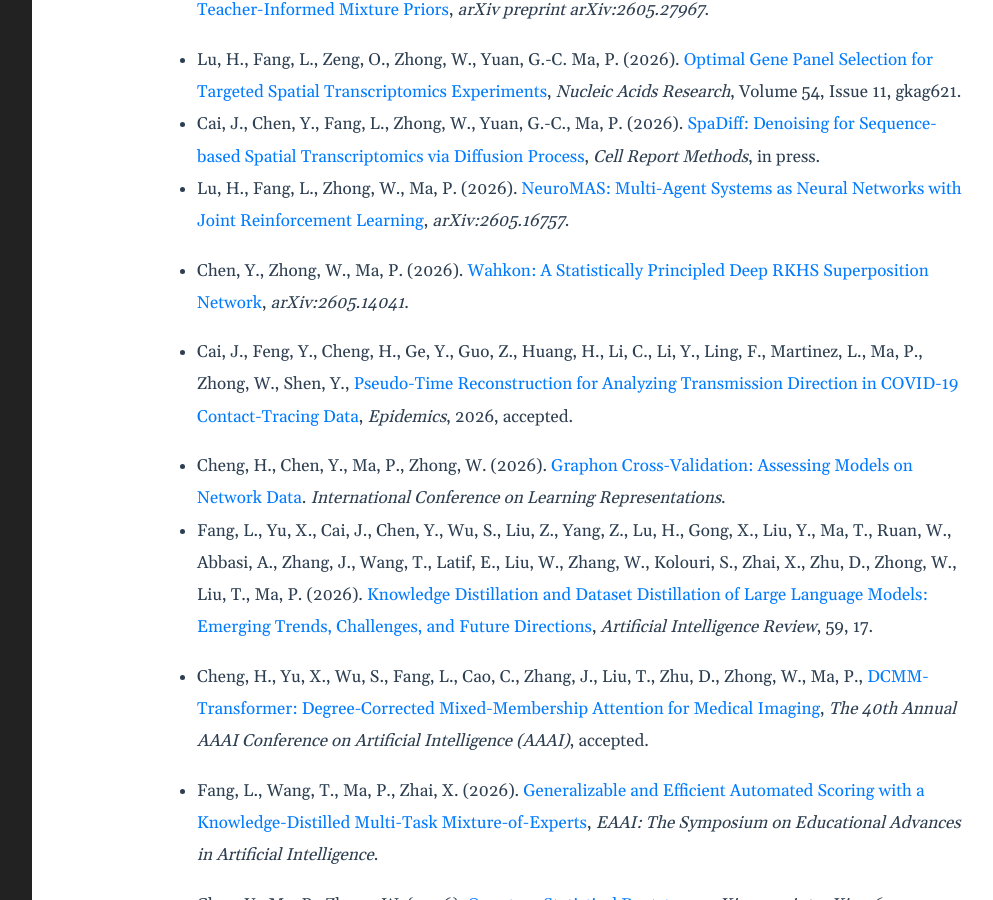
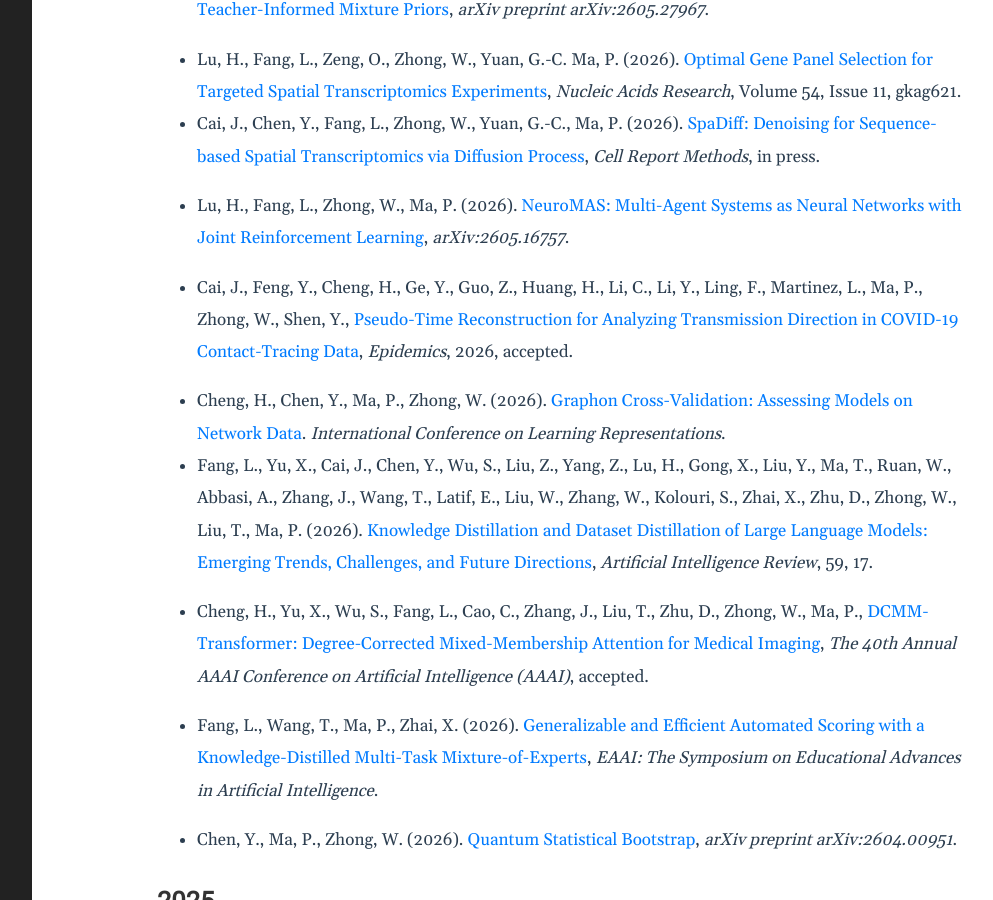
Before and after one commit to BDALpingio/BDALpingio.github.io, a Jekyll site: the page built from 3_publications.md, in a window 1280 px wide and 900 px high, scrolled down 666 px. Shown: the whole window, without its empty margins (188-1181 px from the left). Built offline with Jekyll 4.4.1, drawn with Linux system fonts in a browser that asks for light colours.

Commit message:
Remove duplicate Wahkon arXiv entry

```diff
--- a/3_publications.md
+++ b/3_publications.md
@@ -18,7 +18,6 @@
 - Lu, H., Fang, L., Zeng, O.,  Zhong, W., Yuan, G.-C. Ma, P. (2026). [Optimal Gene Panel Selection for Targeted Spatial Transcriptomics Experiments](https://academic.oup.com/nar/article-abstract/doi/10.1093/nar/gkag621/8709438?utm_source=authortollfreelink&utm_campaign=nar&utm_medium=email), _Nucleic Acids Research_, Volume 54, Issue 11, gkag621.
 - Cai, J., Chen, Y., Fang, L., Zhong, W., Yuan, G.-C., Ma, P. (2026). [SpaDiff: Denoising for Sequence-based Spatial Transcriptomics via Diffusion Process](https://www.cell.com/cell-reports-methods/fulltext/S2667-2375(26)00231-6), _Cell Report Methods_, in press.
 - Lu, H., Fang, L., Zhong, W., Ma, P. (2026). [NeuroMAS: Multi-Agent Systems as Neural Networks with Joint Reinforcement Learning](https://arxiv.org/abs/2605.16757), _arXiv:2605.16757_.
-- Chen, Y., Zhong, W., Ma, P. (2026). [Wahkon: A Statistically Principled Deep RKHS Superposition Network](https://arxiv.org/abs/2605.14041), _arXiv:2605.14041_.
 
 - Cai, J., Feng, Y., Cheng, H., Ge, Y., Guo, Z., Huang, H., Li, C., Li, Y., Ling, F., Martinez, L., Ma, P., Zhong, W., Shen, Y., [Pseudo-Time Reconstruction for Analyzing Transmission Direction in COVID-19 Contact-Tracing Data](https://doi.org/10.1016/j.epidem.2026.100914), _Epidemics_, 2026, accepted.
 
```
